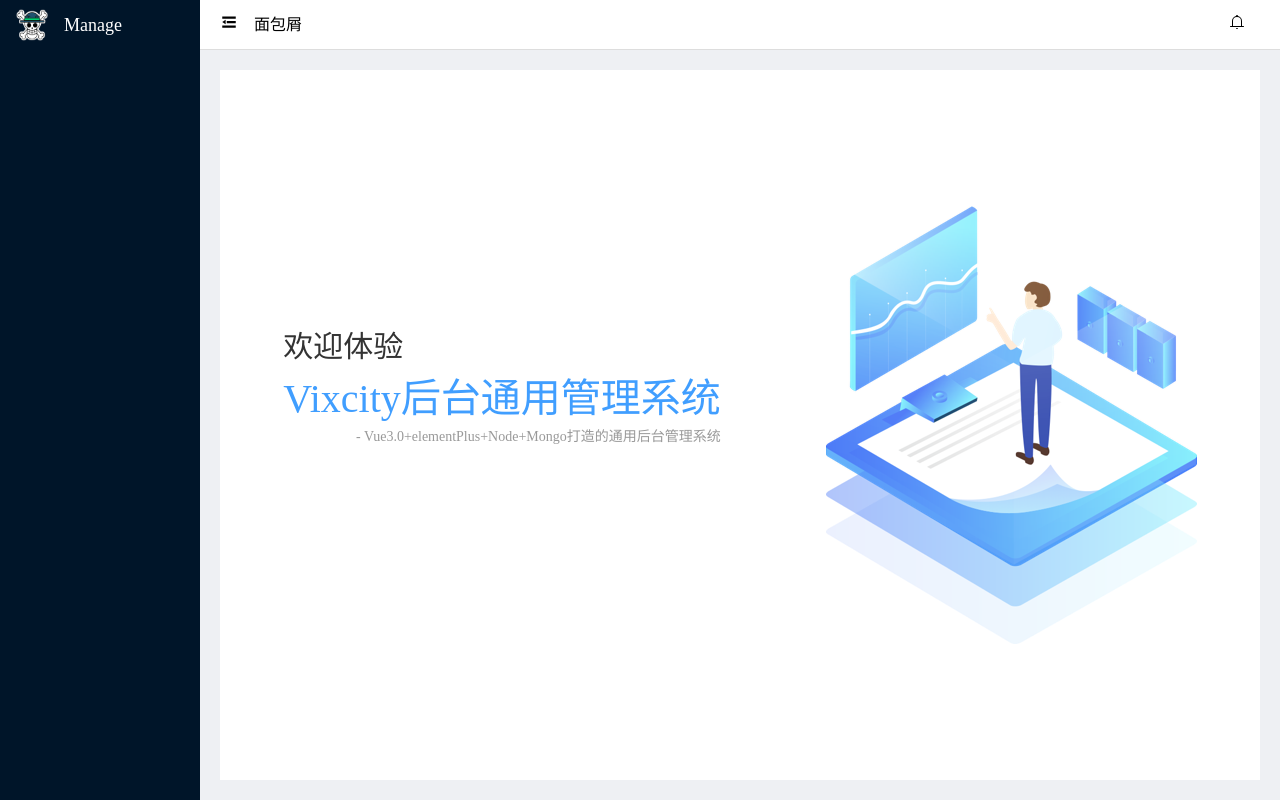
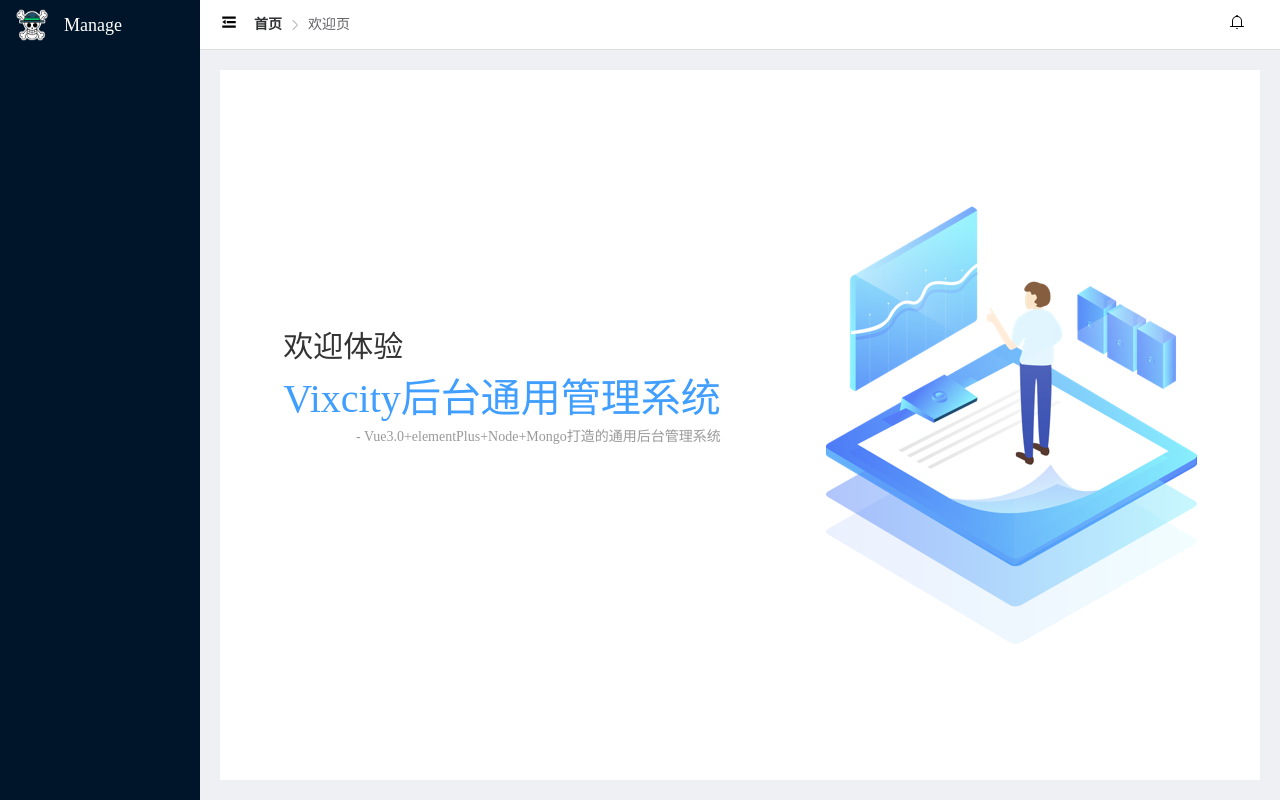
Before and after one commit to Vixcity/vue3-element-koa, a Vue app in the folder manage-fe/: page /#/welcome in a window 1280 px wide. Built offline with nearby package versions, Linux system fonts and the light colour scheme; no server answers.

Commit message:
feat: 面包屑组件功能的实现

```diff
--- /dev/null
+++ b/manage-fe/src/components/BreadCrumb.vue
@@ -0,0 +1,26 @@
+<template>
+  <el-breadcrumb :separator-icon="ArrowRight">
+    <el-breadcrumb-item
+      v-for="(item, index) in breadList"
+      :key="item.path"
+    >
+      <router-link v-if="index === 0" to="/welcome">
+        {{ item.meta.title }}
+      </router-link>
+      <span v-else>{{ item.meta.title }}</span>
+    </el-breadcrumb-item>
+  </el-breadcrumb>
+</template>
+
+<script setup>
+import { ArrowRight } from "@element-plus/icons-vue";
+import { useRoute } from "vue-router";
+import { computed, onMounted } from "vue";
+const route = useRoute();
+
+let breadList = computed(() => {
+  return route.matched;
+});
+</script>
+
+<style></style>
--- a/manage-fe/src/components/Home.vue
+++ b/manage-fe/src/components/Home.vue
@@ -27,7 +27,9 @@
           <div class="menu-fold" @click="toggle" v-show="!isCollapse">
             <el-icon><Fold /></el-icon>
           </div>
-          <div class="bread">面包屑</div>
+          <div class="bread">
+            <BreadCrumb />
+          </div>
         </div>
         <div class="user-info">
           <el-badge :is-dot="noticeCount > 0" class="notice">
@@ -62,6 +64,7 @@
 import { useRouter } from "vue-router";
 import { useStore } from "vuex";
 import TreeMenu from "./TreeMenu.vue";
+import BreadCrumb from "./BreadCrumb.vue";
 const $api = inject("$api");
 const store = useStore(); // 获取store实例
 const router = useRouter(); // 获取router实例
--- a/manage-fe/src/components/TreeMenu.vue
+++ b/manage-fe/src/components/TreeMenu.vue
@@ -9,7 +9,10 @@
       :index="menu.path"
     >
       <template #title>
-        <el-icon><setting /></el-icon>
+        <el-icon>
+          <setting v-if="menu.icon=='el-icon-setting'"/>
+          <Promotion v-else-if="menu.icon=='el-icon-s-promotion'"/>
+        </el-icon>
         <span>{{ menu.menuName }}</span>
       </template>
       <TreeMenu :userMenu="menu.children" />
```
Also changed, not shown: manage-fe/src/main.js (+6 -6 lines).
